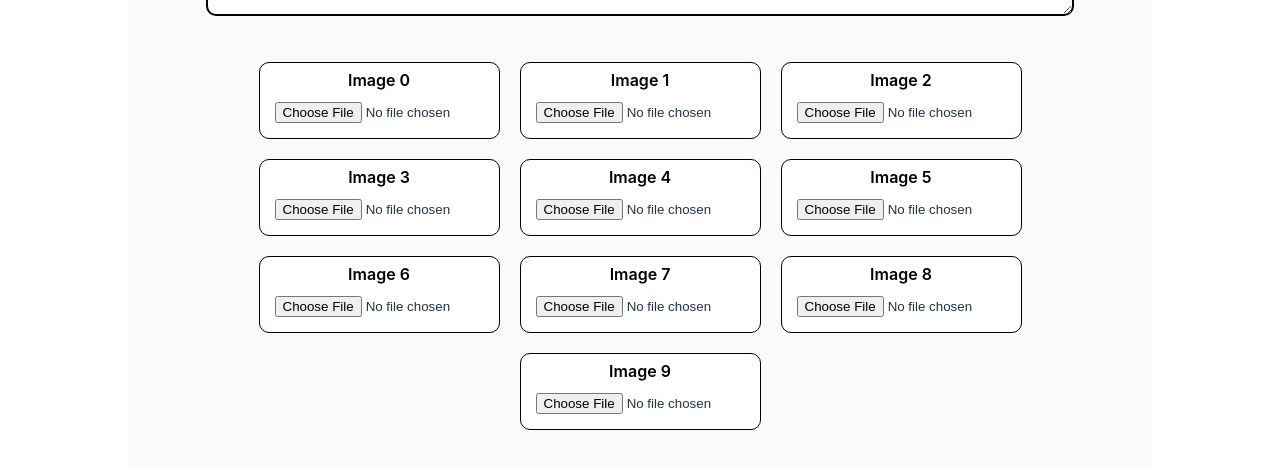
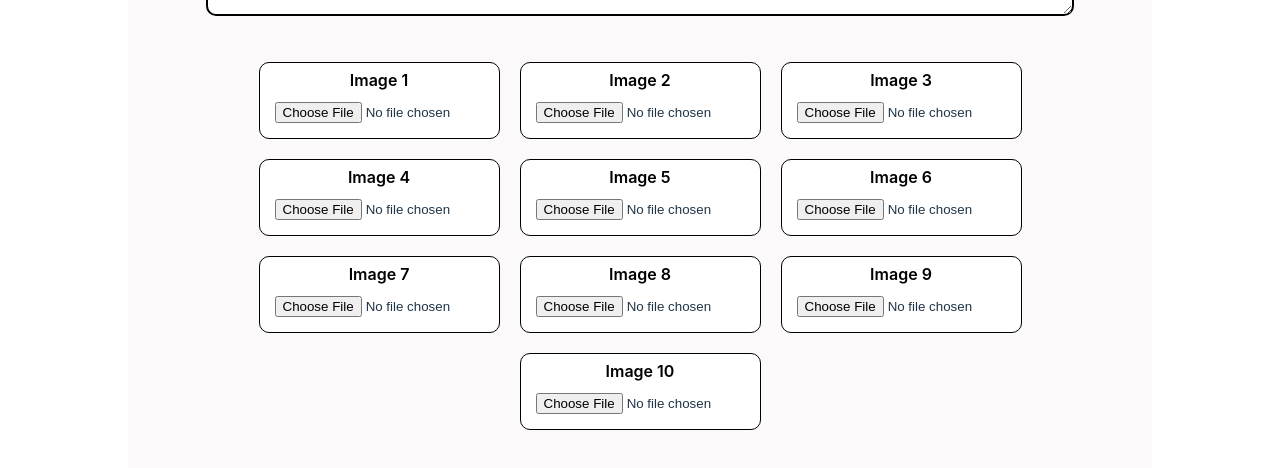
Before and after one commit to lenakroeker/rk-site-final, a React (Vite) app in the folder client/: page /admin/home/addarticle in a window 1280 px wide. Shown: the part 447-915 px from the top of the page. Built offline with nearby package versions, Linux system fonts and the light colour scheme; no server answers; sample sign-in values are in the browser's storage.

Commit message:
fix image input numbering

```diff
--- a/client/src/pages/AddArticle.jsx
+++ b/client/src/pages/AddArticle.jsx
@@ -135,7 +135,7 @@
         </InputFields>
         {Array.from({ length: 10 }).map((_, index) => (
           <AddArticleItemImage key={index}>
-            <AddArticleItemlabel>Image {index}</AddArticleItemlabel>
+            <AddArticleItemlabel>Image {index + 1}</AddArticleItemlabel>
             <AddArticleItemImageinput
               type="file"
               onChange={(e) => handleFileChange(e, index)}
```
Also changed, not shown: 2 other files (tests, documents, lock files or other folders).
